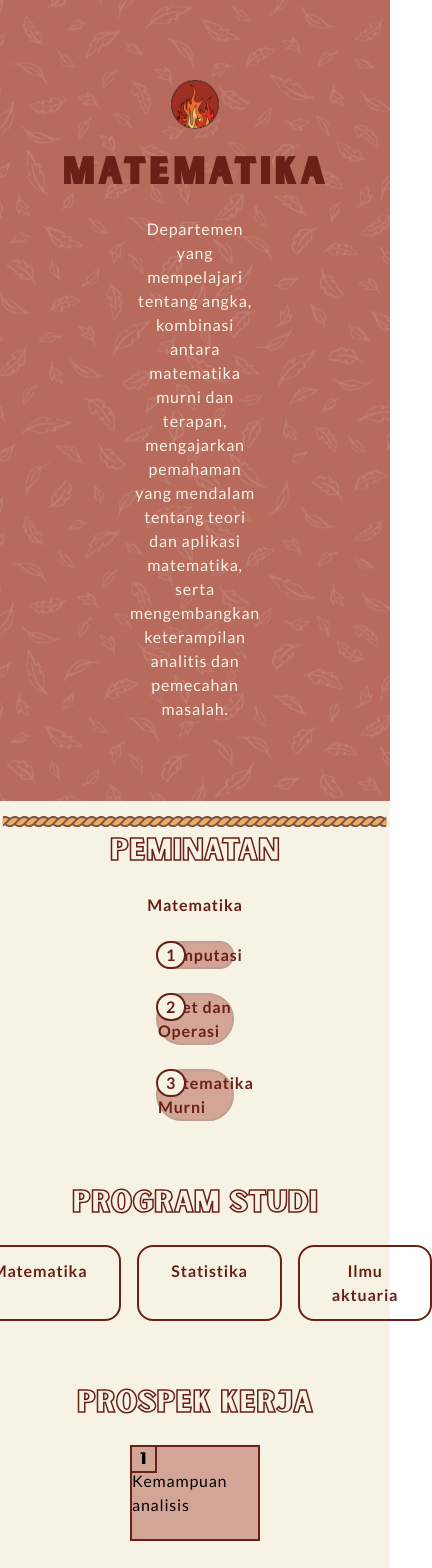
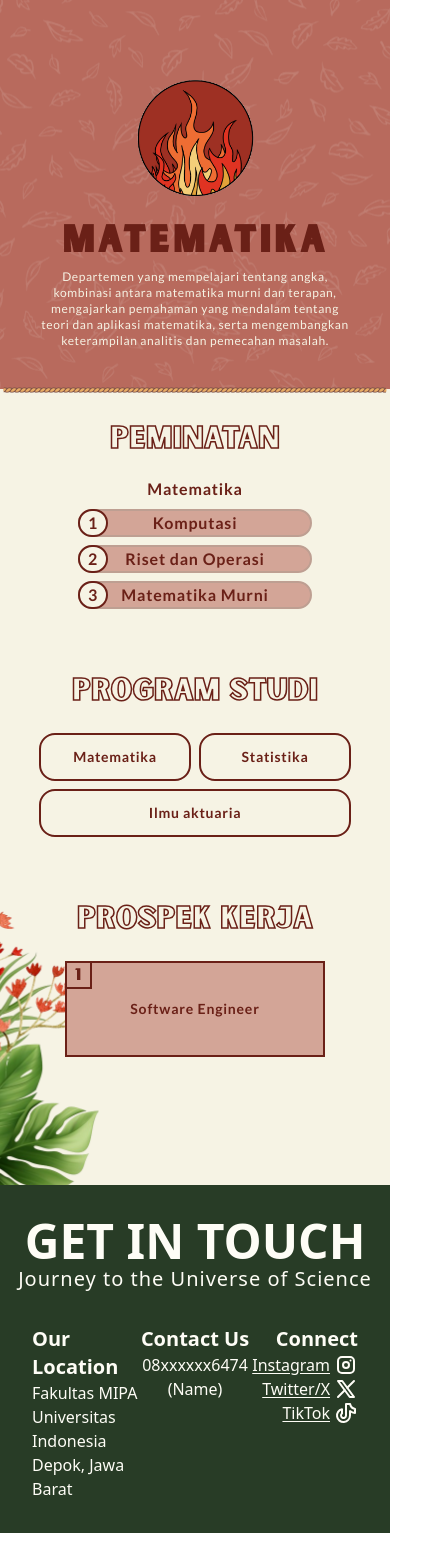
Before and after one commit to githubhiseka/mipaopenhouse-frontend, a React (Vite) app: page /matematika in a window 390 px wide. Shown: the top 1568 px of the page, 432 px wide, since content can reach past the window. After the commit the page ends 1533 px from the top, so only its background shows below. Built offline with nearby package versions, Linux system fonts and the light colour scheme.

Commit message:
read more dept responsive done

```diff
--- a/src/components/ReadMoreDept/Peminatan.jsx
+++ b/src/components/ReadMoreDept/Peminatan.jsx
@@ -1,8 +1,8 @@
 const Peminatan = () => {
 	return (
-		<div className='flex w-full flex-col items-center justify-center gap-6 bg-[#f6f3e4] py-8'>
+		<div className='z-0 flex w-full flex-col items-center justify-center gap-2 bg-[#f6f3e4] py-8'>
 			<p
-				className='font-sunborn text-3xl text-transparent'
+				className='font-sunborn text-3xl text-transparent mb-3'
 				style={{
 					WebkitTextStrokeColor: '#6a2017',
 					WebkitTextStrokeWidth: '1.5px',
@@ -13,19 +13,19 @@ const Peminatan = () => {
 			<p className='font-lato font-semibold tracking-wider text-[#6a2017]'>
 				Matematika
 			</p>
-			<div className='relative flex w-1/5 gap-10 rounded-full border-2 border-solid border-[#be9f92] bg-[#d3a597] font-lato font-semibold tracking-wider text-[#6a2017]'>
+			<div className='relative flex w-3/5 sm:w-1/2 lg:w-1/3 xl:w-[28%] rounded-full border-2 border-solid border-[#be9f92] bg-[#d3a597] font-lato font-semibold tracking-wider text-[#6a2017]'>
 				<div className='absolute -left-0.5 -top-0.5 rounded-full border-2 border-solid border-[#6a2017] bg-[#f6f3e4] px-2'>
 					1
 				</div>
 				<p className='mx-auto'>Komputasi</p>
 			</div>
-			<div className='relative flex w-1/5 gap-10 rounded-full border-2 border-solid border-[#be9f92] bg-[#d3a597] font-lato font-semibold tracking-wider text-[#6a2017]'>
+			<div className='relative flex w-3/5 sm:w-1/2 lg:w-1/3 xl:w-[28%] rounded-full border-2 border-solid border-[#be9f92] bg-[#d3a597] font-lato font-semibold tracking-wider text-[#6a2017]'>
 				<div className='absolute -left-0.5 -top-0.5 rounded-full border-2 border-solid border-[#6a2017] bg-[#f6f3e4] px-2'>
 					2
 				</div>
 				<p className='mx-auto'>Riset dan Operasi</p>
 			</div>
-			<div className='relative flex w-1/5 gap-10 rounded-full border-2 border-solid border-[#be9f92] bg-[#d3a597] font-lato font-semibold tracking-wider text-[#6a2017]'>
+			<div className='relative flex w-3/5 sm:w-1/2 lg:w-1/3 xl:w-[28%] rounded-full border-2 border-solid border-[#be9f92] bg-[#d3a597] font-lato font-semibold tracking-wider text-[#6a2017]'>
 				<div className='absolute -left-0.5 -top-0.5 rounded-full border-2 border-solid border-[#6a2017] bg-[#f6f3e4] px-2'>
 					3
 				</div>
--- a/src/components/ReadMoreDept/Prodi.jsx
+++ b/src/components/ReadMoreDept/Prodi.jsx
@@ -10,14 +10,14 @@ const Prodi = () => {
 			>
 				PROGRAM STUDI
 			</p>
-			<div className='flex w-2/5 justify-center gap-4'>
-				<div className='flex-1 rounded-2xl border-2 border-solid border-[#6a2017] px-8 py-3 text-center font-lato font-bold tracking-wider text-[#6a2017]'>
+			<div className='flex flex-wrap w-4/5 justify-center gap-2 lg:w-7/12 xl:w-1/2'>
+				<div className='flex-1 rounded-2xl border-2 border-solid border-[#6a2017] px-8 py-3 text-center font-lato text-sm font-bold tracking-wider text-[#6a2017]'>
 					Matematika
 				</div>
-				<div className='flex-1 rounded-2xl border-2 border-solid border-[#6a2017] px-8 py-3 text-center font-lato font-bold tracking-wider text-[#6a2017]'>
+				<div className='flex-1 rounded-2xl border-2 border-solid border-[#6a2017] px-8 py-3 text-center font-lato text-sm font-bold tracking-wider text-[#6a2017]'>
 					Statistika
 				</div>
-				<div className='flex-1 rounded-2xl border-2 border-solid border-[#6a2017] px-8 py-3 text-center font-lato font-bold tracking-wider text-[#6a2017]'>
+				<div className='flex-1 rounded-2xl border-2 border-solid border-[#6a2017] px-8 py-3 text-center font-lato text-sm font-bold tracking-wider text-[#6a2017]'>
 					Ilmu aktuaria
 				</div>
 			</div>
--- a/src/components/ReadMoreDept/ProspekKerja.jsx
+++ b/src/components/ReadMoreDept/ProspekKerja.jsx
@@ -1,8 +1,8 @@
-import MatematikaLeaves from "../../assets/leaves-flowers.png"
+import MatematikaLeaves from '../../assets/leaves-flowers.png';
 
 const ProspekKerja = () => {
 	return (
-		<div className='flex w-full flex-col items-center justify-center gap-6 bg-[#f6f3e4] py-8 pb-32 relative'>
+		<div className='relative flex w-full flex-col items-center justify-center gap-6 bg-[#f6f3e4] py-8 pb-32'>
 			<p
 				className='font-sunborn text-3xl text-transparent'
 				style={{
@@ -12,16 +12,16 @@ const ProspekKerja = () => {
 			>
 				PROSPEK KERJA
 			</p>
-			<div className='relative flex h-24 w-1/3 items-center justify-center border-2 border-solid border-[#6a2017] bg-[#d3a597] font-lato tracking-wider'>
-				<div className='absolute -left-0.5 -top-0.5 h-fit border-2 border-solid border-[#6a2017] bg-transparent px-2 font-sunborn'>
+			<div className='relative z-10 flex h-24 w-2/3 items-center justify-center border-2 border-solid border-[#6a2017] bg-[#d3a597] font-lato tracking-wider sm:w-1/2 lg:w-1/3'>
+				<div className='absolute -left-0.5 -top-0.5 h-fit border-2 border-solid border-[#6a2017] bg-transparent px-2 font-sunborn text-[#6a2017]'>
 					1
 				</div>
-				<p className=''>Kemampuan analisis</p>
+				<p className='font-bold text-[#6a2017] text-sm'>Software Engineer</p>
 			</div>
-            <img
-                className="absolute w-1/6 -left-20 -bottom-8 z-0"
-                src={MatematikaLeaves}
-            />
+			<img
+				className='absolute -bottom-8 -left-24 z-0 w-1/2 sm:w-2/5 md:w-1/3 lg:w-[28%] lg:-bottom-12 xl:w-1/4'
+				src={MatematikaLeaves}
+			/>
 		</div>
 	);
 };
--- a/src/components/ReadMoreDept/TopDesc.jsx
+++ b/src/components/ReadMoreDept/TopDesc.jsx
@@ -5,24 +5,24 @@ import math from '../../assets/departments/matematika.svg';
 const TopDesc = () => {
 	return (
 		<div
-			className='bg-container relative flex w-full flex-col items-center justify-center gap-6 bg-[#b86a5d] bg-auto bg-center py-20' // bg-container is defined in styles.css
+			className='bg-container relative flex w-full flex-col items-center justify-center gap-6 bg-[#b86a5d] bg-auto bg-center pt-20 pb-10' // bg-container is defined in styles.css
 		>
 			<img
-				className='z-10 w-[12.5%]'
+				className='z-10 w-[30%] md:w-1/6 lg:w-[12.5%]'
 				src={math}
 			/>
-			<p className='z-10 font-sunborn text-4xl font-bold tracking-widest text-[#6a2017]'>
+			<p className='z-10 font-sunborn text-4xl font-bold tracking-widest text-[#6a2017] sm:text-5xl -mb-4'>
 				MATEMATIKA
 			</p>
-			<p className='w-1/3 sm:w-3/5 xl:w-1/3 text-center font-lato tracking-wider text-[#f6f3e4]'>
+			<p className='w-4/5 text-center font-lato text-xs tracking-wider text-[#f6f3e4] sm:text-base'>
 				Departemen yang mempelajari tentang angka, kombinasi antara
 				matematika murni dan terapan, mengajarkan pemahaman yang
 				mendalam tentang teori dan aplikasi matematika, serta
 				mengembangkan keterampilan analitis dan pemecahan masalah.
 			</p>
 			<img
-				className='absolute -bottom-8 w-full'
-				src={rope}
+				className='absolute -bottom-1 w-full'
+				src={longRope}
 			/>
 		</div>
 	);
```
Also changed, not shown: src/assets/long-rope.svg.
